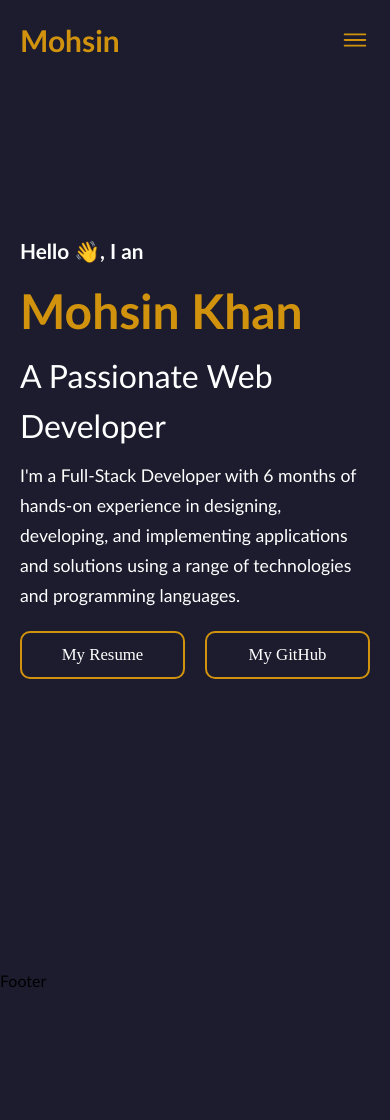
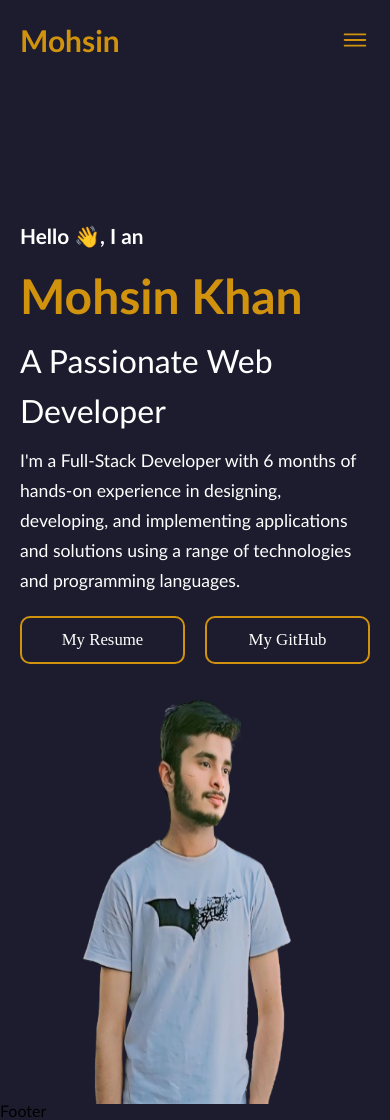
Before and after one commit to Mohsin-Khan0786/portfolio-nextjs, a Next.js app: page / in a window 390 px wide. Before the commit the page ends 990 px from the top, so only its background shows below. Built offline with nearby package versions, Linux system fonts and the light colour scheme.

Commit message:
set home & nav

```diff
--- a/src/components/style/home.css
+++ b/src/components/style/home.css
@@ -97,6 +97,9 @@ button {
 @media screen and (max-width: 800px) {
   .main {
     flex-direction: column;
+    margin-top: 150px;
+    gap: 100px;
+
   }
 
   .title {
@@ -105,11 +108,23 @@ button {
   }
 
   .profile {
-    display: none;
+    width: 100%;
+    height: 200px;
+  }
+
+  .profile img {
+    padding-left: 10px;
+    width: 100%;
   }
 }
 
 @media screen and (max-width: 500px) {
+
+  .main{
+    margin-top: 130px;
+    gap: 90px;
+  }
+
   .title {
     margin-top: -70px;
   }
--- a/src/components/style/navbar.css
+++ b/src/components/style/navbar.css
@@ -72,4 +72,9 @@ nav ul {
     color: rgb(209, 147, 13);
     font-size: 30px;
   }
+
+  .menu li {
+    font-family: "Times New Roman", Times, serif;
+    font-size: 1rem;
+  }
 }
--- a/src/components/ui/Home.jsx
+++ b/src/components/ui/Home.jsx
@@ -25,7 +25,7 @@ const Home = () => {
 
         <div className="profile">
           <Image
-            src="https://syedhashir-portfolio.netlify.app/assets/about-Pg4MNHWI.svg"
+            src={"/mohsin.png.png"}
             width={500}
             height={500}
             alt="Picture of the author"
```
